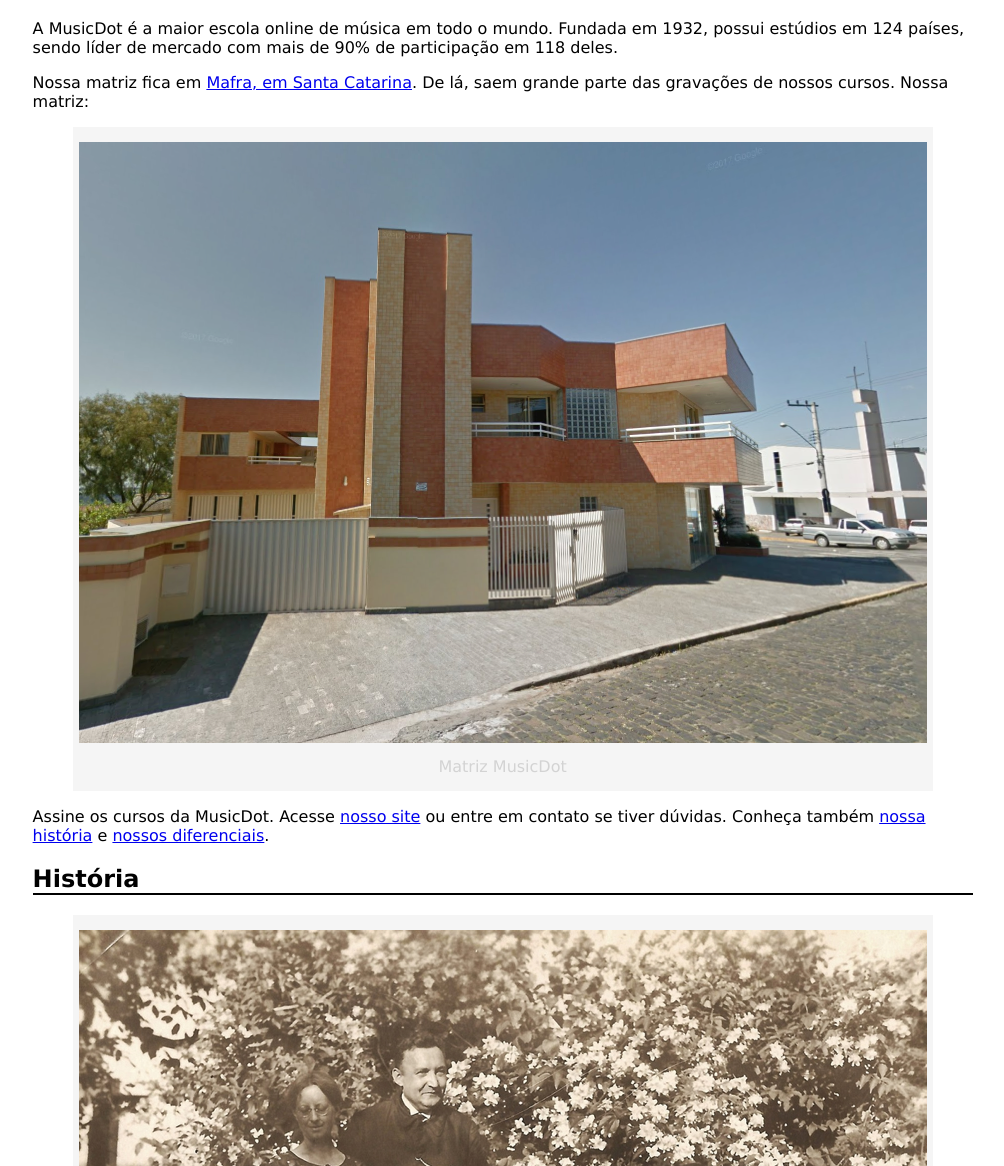
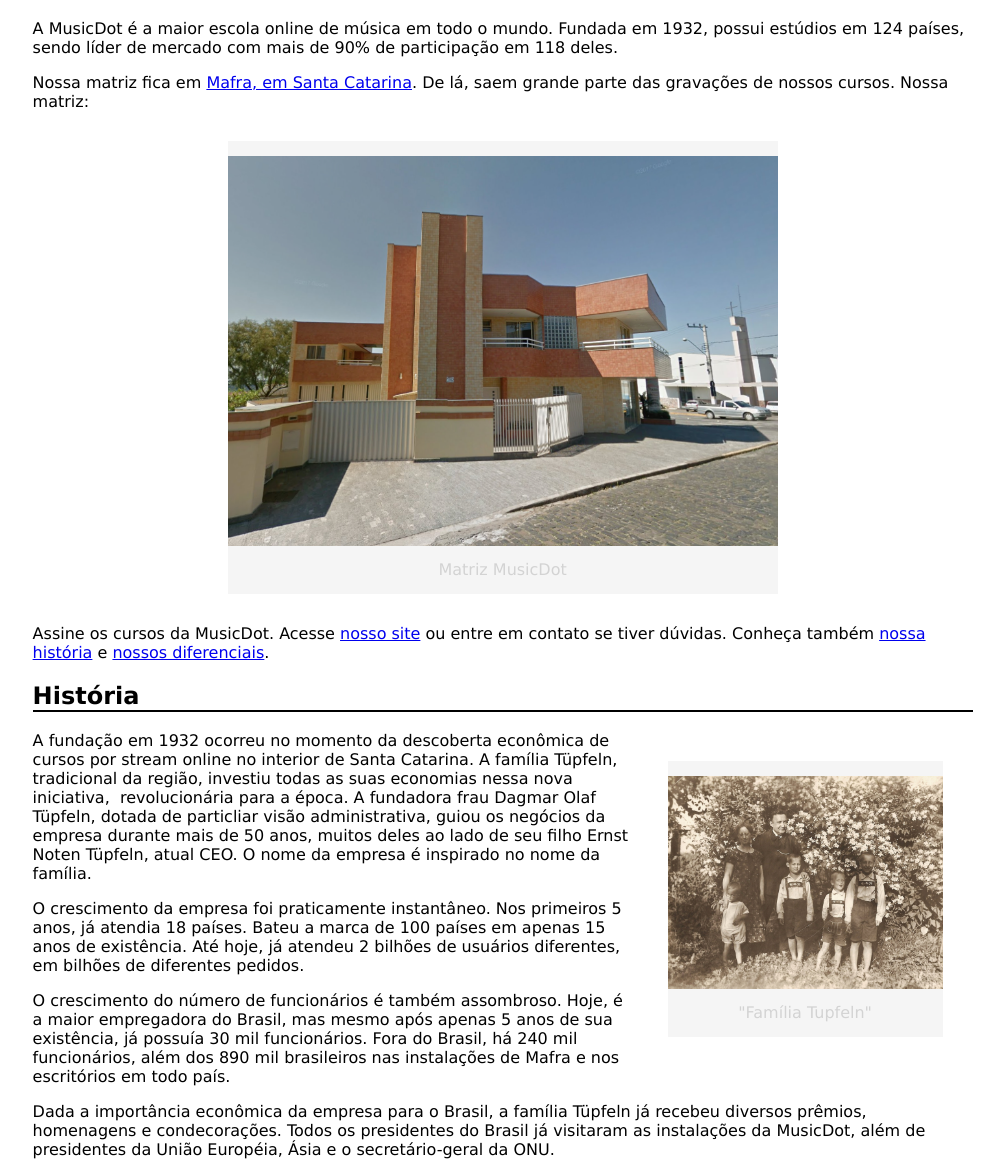
Before and after one commit to reaumart/prod, a plain HTML site: page sobre.html in a window 1280 px wide. Shown: the part 134-1300 px from the top of the page, without its empty margins (129-1133 px from the left). Drawn offline with Linux system fonts and the light colour scheme.

Commit message:
Tópico CSS Atividade 4

```diff
--- a/css/style.css
+++ b/css/style.css
@@ -16,6 +16,7 @@ h2{
 }
 
 figure{
+    margin: 30px;
     text-align: center;
     background-color: whitesmoke;
     color: lightgrey;
@@ -26,3 +27,18 @@ figure{
 figcaption{
     padding-top: 10px;
 }
+
+figure#matriz {
+    width: 550px;
+    margin-left: auto;
+    margin-right: auto;
+}
+
+figure#familia {
+    width: 275px;
+    float: right;
+}
+
+figure img {
+    width: 100%;
+}
--- a/sobre.html
+++ b/sobre.html
@@ -11,7 +11,7 @@
         <h1>Sobre a empresa</h1>
         <p>A	MusicDot	é	a	maior	escola	online	de	música	em	todo	o	mundo. Fundada	em	1932,	possui	estúdios	em	124	países,	sendo	líder	de	mercado	com	mais	de	90%	de participação	em	118	deles.</p>
         <p>Nossa	matriz	fica	em	<a href="http://maps.google.com.br/?q=190,GabrielDequech,Mafra,SC">Mafra,	em	Santa	Catarina</a>.	De	lá,	saem	grande	parte	das	gravações	de	nossos	cursos. Nossa	matriz:</p>
-        <figure>
+        <figure id="matriz">
             <img src="img/matriz-musicdot.png" alt="Matriz MusicDot">
             <figcaption>Matriz MusicDot</figcaption>
         </figure>
@@ -19,7 +19,7 @@
         <p>Assine	os	cursos	da	MusicDot.	Acesse	<a href="/index.html">nosso	site</a>	ou	entre	em	contato se	tiver	dúvidas.	Conheça	também	<a href="#historia">nossa	história</a>	e	<a href="#diferenciais">nossos	diferenciais</a>.</p>
 
         <h2 id="historia">História</h2>
-        <figure>
+        <figure id="familia">
             <img src="img/familia-tupfeln.jpg" alt="Família Tupfeln">
             <figcaption>"Família Tupfeln"</figcaption>
         </figure>
```
